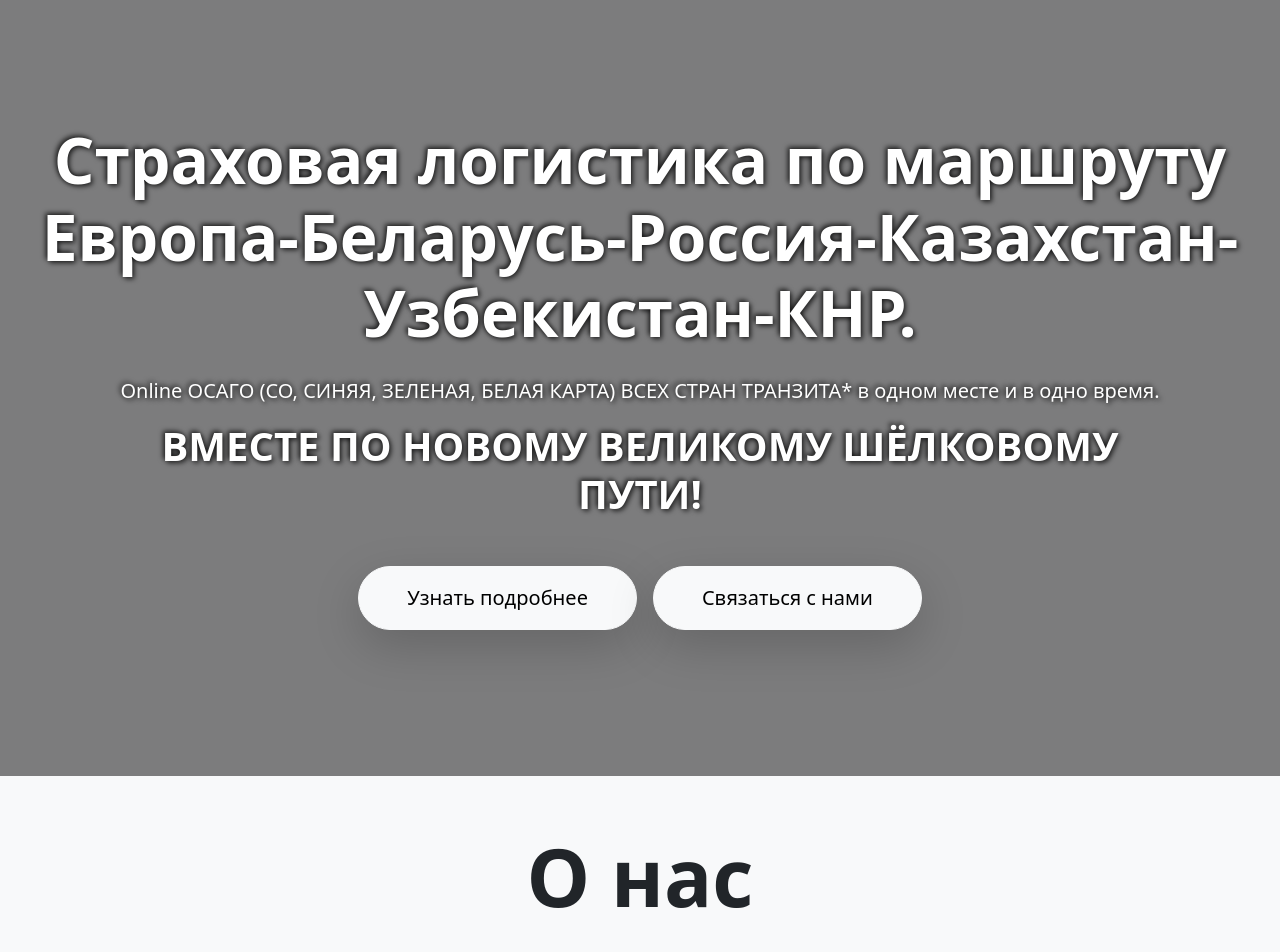
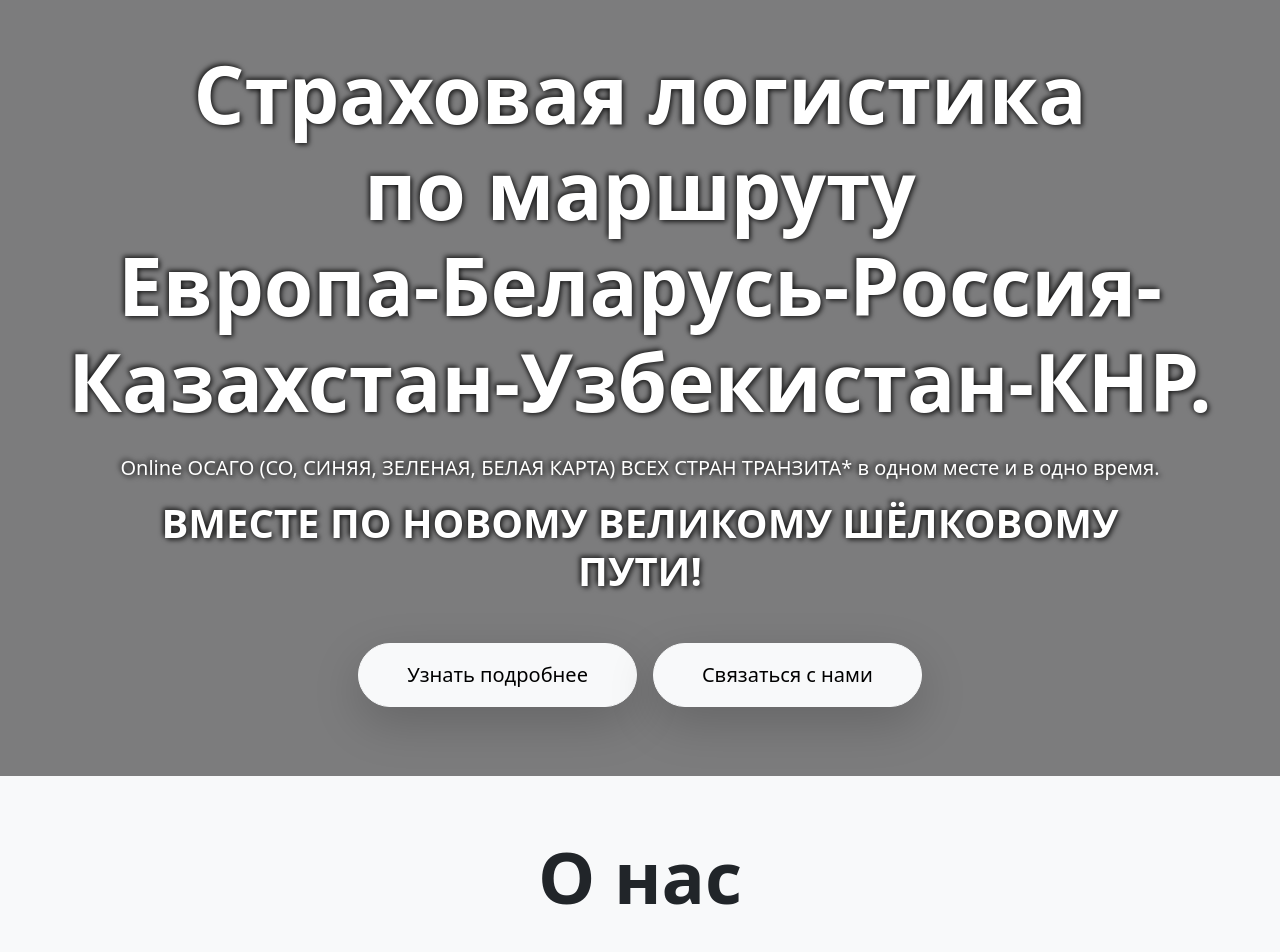
Before and after one commit to sinedis-soft/ibb.expert, a website: page app/index.html in a window 1280 px wide. Shown: the part 80-1032 px from the top of the page. Drawn offline with Linux system fonts and the light colour scheme.

Commit message:
feat: styles

```diff
--- a/app/index.html
+++ b/app/index.html
@@ -110,7 +110,7 @@
   <div class="container-fluid py-5">
     <h1
       id="hero-title"
-      class="display-3 fw-bold text-white mb-4 hero-text-shadow"
+      class="display-1 fw-bold text-white mb-4 hero-text-shadow"
     >
       Страховая логистика по маршруту <br />
       Европа-Беларусь-Россия-Казахстан-Узбекистан-КНР.
@@ -155,7 +155,7 @@
     <div class="row justify-content-center">
       <div class="col-md-10">
         <div class="text-center">
-          <h2 class="display-1 fw-bold mb-5">О нас</h2>
+          <h2 class="display-2 fw-bold mb-5">О нас</h2>
           <p class="lead-about">
             Международная сеть страховых брокеров
             <strong>«IBB»</strong> специализируется на страховании международных
```
Also changed, not shown: src/partials/about.html (+1 -1 lines), src/partials/hero.html (+1 -1 lines).
